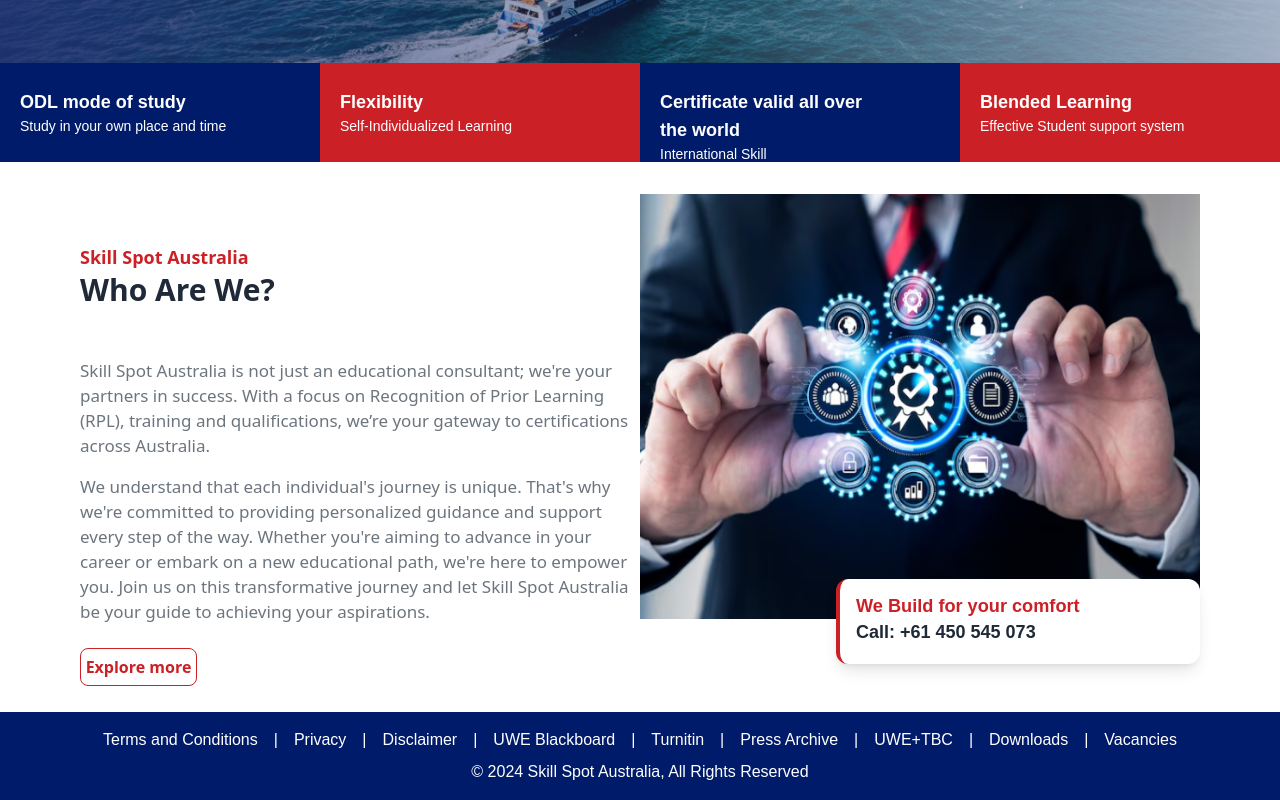
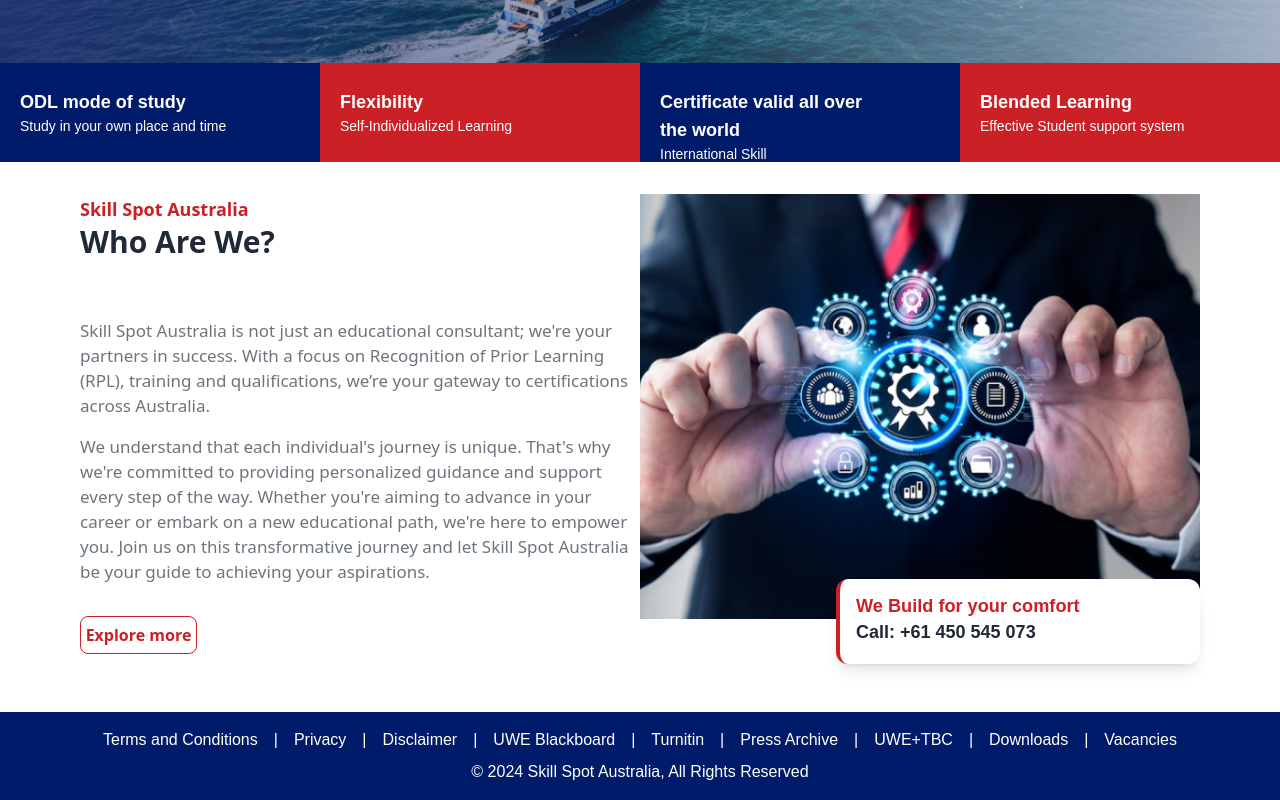
Before and after one commit to RojuGhimire/SkillSpotAus, a React (Vite) app: page / in a window 1280 px wide. Shown: the part 610-1410 px from the top of the page. Built offline with nearby package versions, Linux system fonts and the light colour scheme.

Commit message:
did changes in hero2

```diff
--- a/src/components/sections/Hero2.tsx
+++ b/src/components/sections/Hero2.tsx
@@ -3,16 +3,16 @@
 const Hero2: React.FC = () => {
   return (
     <section className="flex flex-col lg:flex-row items-center lg:items-start p-8 lg:px-20 lg:h-[550px] lg:p-16">
-      <div className="flex flex-col lg:flex-row   lg:-mt-8 ">
+      <div className="flex flex-col lg:flex-row lg:-mt-8 ">
         {/* Left Content */}
-        <div className="lg:w-1/2  space-y-6  ">
+        <div className="lg:w-1/2  space-y-8 ">
           <div className="w-[242px] h-[92px] gap-[8px] ">
-            <h2 className="text-secondary leading-[30px] lg:mt-12 text-lg font-bold">
+            <h2 className="text-secondary leading-[30px] text-lg font-bold">
               Skill Spot Australia
             </h2>
             <h1 className="text-3xl font-bold text-gray-800">Who Are We?</h1>
           </div>
-          <div className="mx-auto ">
+          <div className="mx-auto  ">
             <p className="text-[#6C757D] text-[17px] leading-[25px] text-left mb-4">
               Skill Spot Australia is not just an educational consultant; we're
               your partners in success. With a focus on Recognition of Prior
@@ -39,7 +39,7 @@
           <img
             src="/hero.png" // Replace with actual image URL
             alt="Who Are We"
-            className=" w-auto h-[425px]"
+            className=" w-[700px] h-[425px] object-cover "
           />
           <div className=" -mt-10  bg-white rounded-xl shadow-lg items-center justify-center  p-4 border-l-4 md:w-[364px] h-[85px] md:top-[350px] lg:left-[35px] hover:bg-white  border-secondary">
             <div className="w-[231.61px] h-[39px] top-[17.59px] left-[25.73px] ">
```
